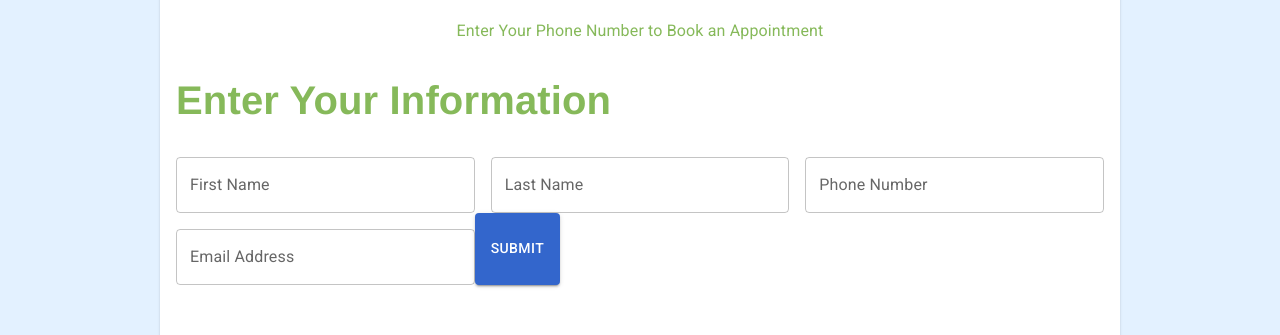
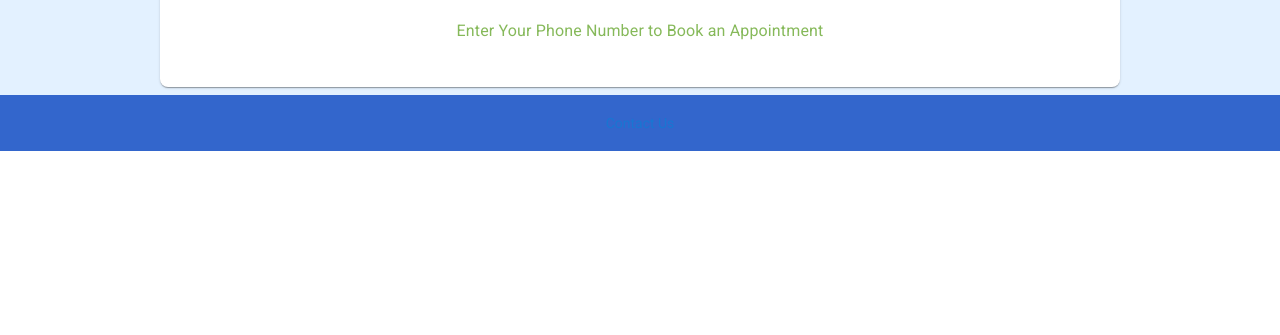
Before and after one commit to runtime/rc-react-app, a React (Create React App) app: page /appointments in a window 1280 px wide. Shown: the part 360-695 px from the top of the page. Built offline with nearby package versions, Linux system fonts and the light colour scheme.

Commit message:
removed usercreate from Appointments for now

```diff
--- a/src/pages/Appointments.js
+++ b/src/pages/Appointments.js
@@ -33,16 +33,18 @@ const Appointments = () => {
                 Your Personalized Estimate ID: <b>{estimate.id} </b>
             </Typography>
             <Typography variant="body1" marginBottom='20px'>Enter Your Phone Number to Book an Appointment</Typography>
-            <UserCreate />
+            {/*<UserCreate />*/}
         </>
-        // IF we dont have an estimate with the correct data structure we act as if we have nothing at all
+        // IF we dont have an estimate with the correct data structure we will ask the user to enter an estimateID
     } else {
         //console.log('[EstimateDetail] (else if) estimate.servicedetails', estimate.servicedetails);
         content =
             <>
                 <Typography variant="body1" marginBottom='20px'> Have you used us before? </Typography>
                 <Typography variant="body1" marginBottom='20px'>Enter Your Phone Number to Book an Appointment</Typography>
-                <UserCreate />
+                {/*<UserCreate />*/}
+                {/*<RepeatService />*/}
+
             </>
 
     }
```
